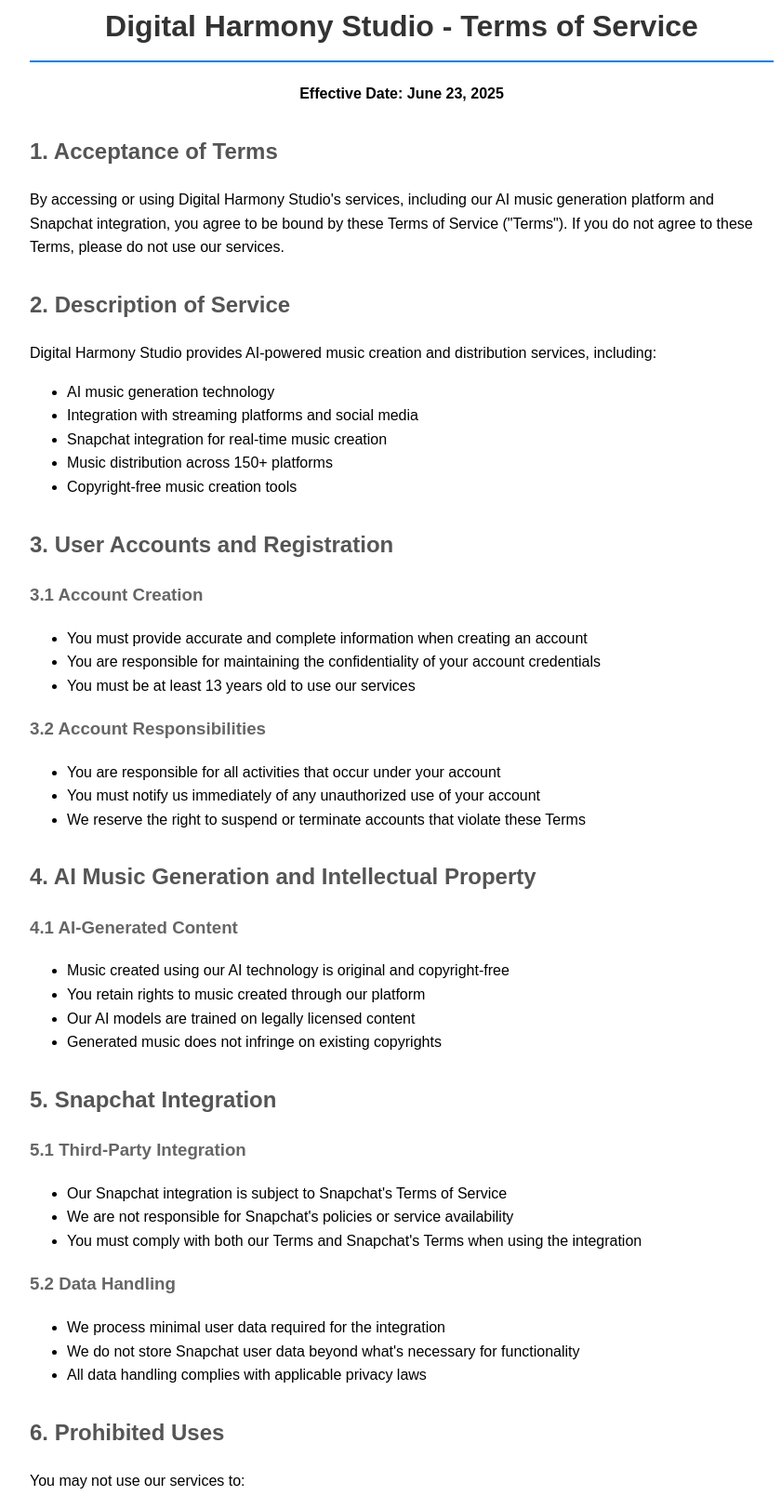
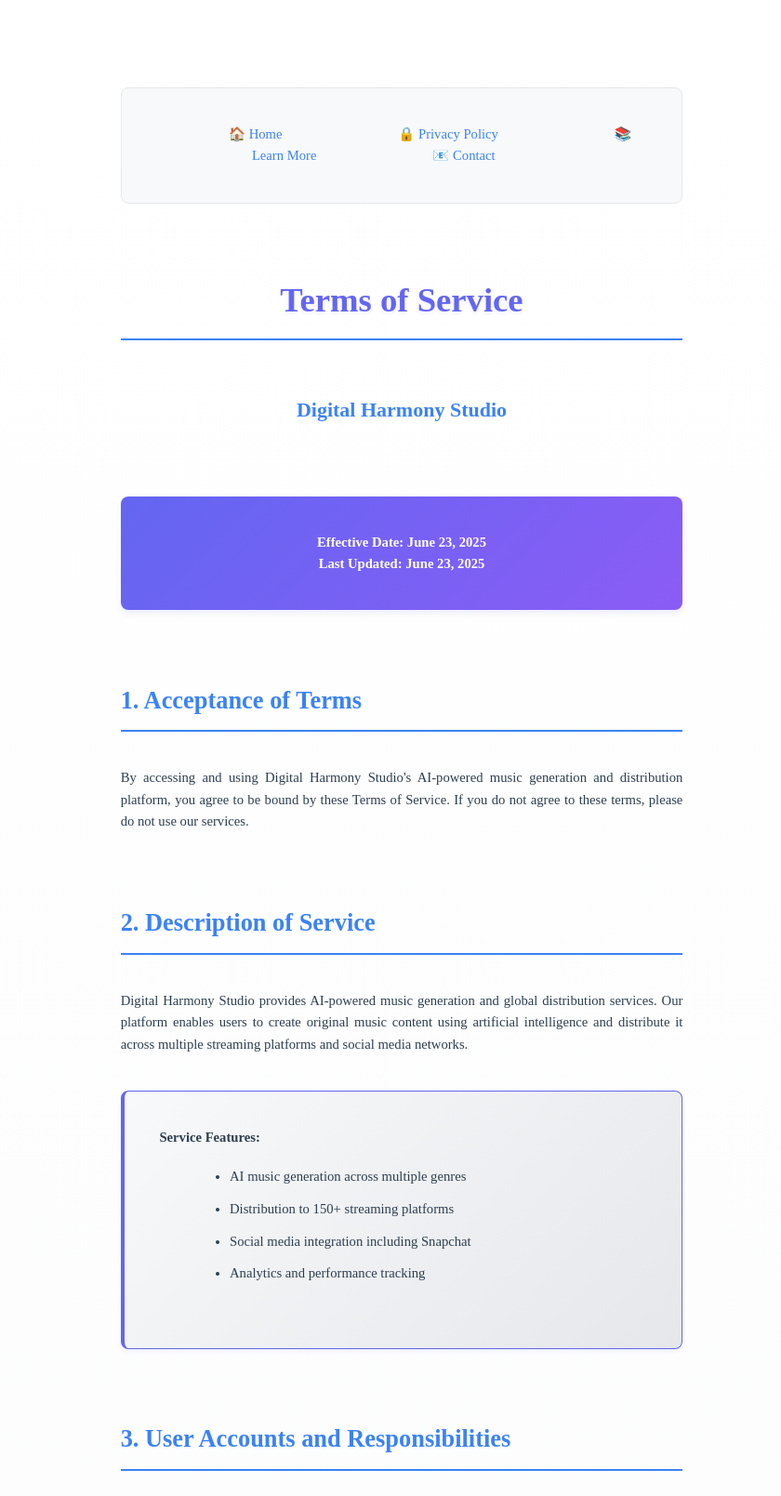
Before and after one commit to Mehran0031/dh, a plain HTML site: page terms.html in a window 1280 px wide. Shown: the part 38-1647 px from the top of the page at 93% size, without its empty margins (208-1048 px from the left). Drawn offline with Linux system fonts and the light colour scheme; a web font is replaced by a local one.

Commit message:
Update terms.html

```diff
--- a/terms.html
+++ b/terms.html
@@ -5,106 +5,230 @@
     <meta name="viewport" content="width=device-width, initial-scale=1.0">
     <title>Terms of Service - Digital Harmony Studio</title>
     <style>
-        body { font-family: Arial, sans-serif; max-width: 800px; margin: 0 auto; padding: 20px; line-height: 1.6; }
-        h1 { color: #333; border-bottom: 2px solid #007bff; padding-bottom: 10px; }
-        h2 { color: #555; margin-top: 30px; }
-        h3 { color: #666; }
-        .header { text-align: center; margin-bottom: 30px; }
-        .contact { background: #f8f9fa; padding: 15px; border-radius: 5px; margin-top: 30px; }
+        /* Dezelfde styling als privacy.html */
+        @import url('https://fonts.googleapis.com/css2?family=Computer+Modern+Serif:wght@400;700&family=Latin+Modern+Roman:wght@400;700&display=swap');
+
+        * {
+            margin: 0;
+            padding: 0;
+            box-sizing: border-box;
+        }
+
+        body {
+            font-family: 'Computer Modern Serif', 'Times New Roman', serif;
+            font-size: 11pt;
+            line-height: 1.6;
+            color: #2c3e50;
+            background-color: #ffffff;
+            max-width: 210mm;
+            margin: 0 auto;
+            padding: 2.5cm;
+            background: linear-gradient(to bottom, #ffffff 0%, #f8f9fa 100%);
+        }
+
+        .nav-links {
+            background-color: #f8f9fa;
+            padding: 1cm;
+            border-radius: 8px;
+            margin: 1cm 0;
+            border: 1px solid #e5e7eb;
+            text-align: center;
+        }
+
+        .nav-links a {
+            color: #3b82f6;
+            text-decoration: none;
+            margin: 0 1cm;
+            font-weight: 500;
+            padding: 0.3cm 0.6cm;
+            border-radius: 4px;
+            transition: background-color 0.3s;
+        }
+
+        .nav-links a:hover {
+            background-color: #e5e7eb;
+            text-decoration: underline;
+        }
+
+        .main-title {
+            font-size: 2.5em;
+            font-weight: bold;
+            color: #6366f1;
+            margin-bottom: 1cm;
+            text-align: center;
+            text-shadow: 0 2px 4px rgba(99, 102, 241, 0.1);
+        }
+
+        .subtitle {
+            font-size: 1.5em;
+            color: #3b82f6;
+            margin-bottom: 0.5cm;
+            font-weight: bold;
+            text-align: center;
+        }
+
+        .effective-date {
+            background: linear-gradient(135deg, #6366f1 0%, #8b5cf6 100%);
+            color: white;
+            padding: 1cm;
+            border-radius: 8px;
+            margin: 2cm 0;
+            box-shadow: 0 4px 6px rgba(99, 102, 241, 0.1);
+            text-align: center;
+        }
+
+        h1 {
+            font-size: 1.8em;
+            color: #3b82f6;
+            margin: 2cm 0 1cm 0;
+            padding-bottom: 0.3cm;
+            border-bottom: 2px solid #3b82f6;
+        }
+
+        h2 {
+            font-size: 1.4em;
+            color: #6366f1;
+            margin: 1.5cm 0 0.8cm 0;
+            font-weight: bold;
+        }
+
+        p {
+            margin-bottom: 0.8cm;
+            text-align: justify;
+        }
+
+        .highlight-box {
+            background: linear-gradient(135deg, #f8f9fa 0%, #e5e7eb 100%);
+            border: 1px solid #6366f1;
+            border-radius: 8px;
+            padding: 1cm;
+            margin: 1cm 0;
+            border-left: 4px solid #6366f1;
+            box-shadow: 0 2px 4px rgba(99, 102, 241, 0.1);
+        }
+
+        ul {
+            margin: 0.5cm 0 0.8cm 2cm;
+        }
+
+        li {
+            margin-bottom: 0.3cm;
+        }
+
+        .email {
+            font-weight: bold;
+            color: #6366f1;
+            background-color: #f0f9ff;
+            padding: 0.1cm 0.3cm;
+            border-radius: 4px;
+        }
+
+        .footer {
+            text-align: center;
+            margin-top: 3cm;
+            padding-top: 1cm;
+            border-top: 1px solid #e5e7eb;
+            color: #6b7280;
+            font-style: italic;
+        }
+
+        @media (max-width: 768px) {
+            body {
+                padding: 1cm;
+                font-size: 10pt;
+            }
+
+            .nav-links a {
+                display: block;
+                margin: 0.3cm 0;
+            }
+        }
     </style>
 </head>
 <body>
-    <div class="header">
-        <h1>Digital Harmony Studio - Terms of Service</h1>
-        <p><strong>Effective Date: June 23, 2025</strong></p>
+    <!-- Navigation Links -->
+    <div class="nav-links">
+        <a href="index.html">🏠 Home</a>
+        <a href="privacy.html">🔒 Privacy Policy</a>
+        <a href="learn.html">📚 Learn More</a>
+        <a href="index.html#contact">📧 Contact</a>
     </div>
 
-    <h2>1. Acceptance of Terms</h2>
-    <p>By accessing or using Digital Harmony Studio's services, including our AI music generation platform and Snapchat integration, you agree to be bound by these Terms of Service ("Terms"). If you do not agree to these Terms, please do not use our services.</p>
+    <h1 class="main-title">Terms of Service</h1>
+    <h2 class="subtitle">Digital Harmony Studio</h2>
 
-    <h2>2. Description of Service</h2>
-    <p>Digital Harmony Studio provides AI-powered music creation and distribution services, including:</p>
-    <ul>
-        <li>AI music generation technology</li>
-        <li>Integration with streaming platforms and social media</li>
-        <li>Snapchat integration for real-time music creation</li>
-        <li>Music distribution across 150+ platforms</li>
-        <li>Copyright-free music creation tools</li>
-    </ul>
-
-    <h2>3. User Accounts and Registration</h2>
-    <h3>3.1 Account Creation</h3>
-    <ul>
-        <li>You must provide accurate and complete information when creating an account</li>
-        <li>You are responsible for maintaining the confidentiality of your account credentials</li>
-        <li>You must be at least 13 years old to use our services</li>
-    </ul>
-
-    <h3>3.2 Account Responsibilities</h3>
-    <ul>
-        <li>You are responsible for all activities that occur under your account</li>
-        <li>You must notify us immediately of any unauthorized use of your account</li>
-        <li>We reserve the right to suspend or terminate accounts that violate these Terms</li>
-    </ul>
-
-    <h2>4. AI Music Generation and Intellectual Property</h2>
-    <h3>4.1 AI-Generated Content</h3>
-    <ul>
-        <li>Music created using our AI technology is original and copyright-free</li>
-        <li>You retain rights to music created through our platform</li>
-        <li>Our AI models are trained on legally licensed content</li>
-        <li>Generated music does not infringe on existing copyrights</li>
-    </ul>
-
-    <h2>5. Snapchat Integration</h2>
-    <h3>5.1 Third-Party Integration</h3>
-    <ul>
-        <li>Our Snapchat integration is subject to Snapchat's Terms of Service</li>
-        <li>We are not responsible for Snapchat's policies or service availability</li>
-        <li>You must comply with both our Terms and Snapchat's Terms when using the integration</li>
-    </ul>
-
-    <h3>5.2 Data Handling</h3>
-    <ul>
-        <li>We process minimal user data required for the integration</li>
-        <li>We do not store Snapchat user data beyond what's necessary for functionality</li>
-        <li>All data handling complies with applicable privacy laws</li>
-    </ul>
-
-    <h2>6. Prohibited Uses</h2>
-    <p>You may not use our services to:</p>
-    <ul>
-        <li>Create music that infringes on existing copyrights</li>
-        <li>Generate content that is illegal, harmful, or offensive</li>
-        <li>Attempt to reverse engineer our AI technology</li>
-        <li>Violate any applicable laws or regulations</li>
-        <li>Interfere with the security or functionality of our services</li>
-    </ul>
-
-    <h2>7. Limitation of Liability</h2>
-    <ul>
-        <li>Our services are provided "as is" without warranties</li>
-        <li>We do not guarantee the accuracy or quality of AI-generated content</li>
-        <li>We are not liable for any indirect, incidental, or consequential damages</li>
-        <li>Our total liability is limited to the amount you paid for services</li>
-    </ul>
-
-    <h2>8. Termination</h2>
-    <ul>
-        <li>You may terminate your account at any time</li>
-        <li>We may terminate accounts for Terms violations</li>
-        <li>Some provisions of these Terms survive termination</li>
-    </ul>
-
-    <div class="contact">
-        <h2>Contact Information</h2>
-        <p>For questions about these Terms of Service, please contact us at:</p>
-        <p><strong>Digital Harmony Studio</strong><br>
-        Email: Digital.Harmony.Studio@icmoil.com<br>
-        Website: https://digitalharmonystudio.com</p>
+    <div class="effective-date">
+        <strong>Effective Date: June 23, 2025</strong><br>
+        <strong>Last Updated: June 23, 2025</strong>
     </div>
 
-    <p><em>Last Updated: June 23, 2025</em></p>
-    <p>By using Digital Harmony Studio's services, you acknowledge that you have read, understood, and agree to be bound by these Terms of Service.</p>
+    <h1>1. Acceptance of Terms</h1>
+    <p>By accessing and using Digital Harmony Studio's AI-powered music generation and distribution platform, you agree to be bound by these Terms of Service. If you do not agree to these terms, please do not use our services.</p>
+
+    <h1>2. Description of Service</h1>
+    <p>Digital Harmony Studio provides AI-powered music generation and global distribution services. Our platform enables users to create original music content using artificial intelligence and distribute it across multiple streaming platforms and social media networks.</p>
+
+    <div class="highlight-box">
+        <strong>Service Features:</strong>
+        <ul>
+            <li>AI music generation across multiple genres</li>
+            <li>Distribution to 150+ streaming platforms</li>
+            <li>Social media integration including Snapchat</li>
+            <li>Analytics and performance tracking</li>
+        </ul>
+    </div>
+
+    <h1>3. User Accounts and Responsibilities</h1>
+    <p>Users are responsible for maintaining the confidentiality of their account information and for all activities that occur under their account. You agree to provide accurate and complete information when creating your account.</p>
+
+    <h2>3.1 Account Security</h2>
+    <p>You are responsible for safeguarding your password and all activities under your account. Notify us immediately of any unauthorized use of your account.</p>
+
+    <h2>3.2 Prohibited Uses</h2>
+    <p>You may not use our service for any illegal purposes or to violate any laws. This includes but is not limited to copyright infringement, harassment, or distribution of malicious content.</p>
+
+    <h1>4. Intellectual Property Rights</h1>
+    <p>Music generated through our AI platform belongs to the user who created it. Digital Harmony Studio retains rights to the underlying AI technology and platform infrastructure.</p>
+
+    <div class="highlight-box">
+        <strong>Your Rights:</strong>
+        <ul>
+            <li>Full ownership of AI-generated music content</li>
+            <li>Right to distribute and monetize your creations</li>
+            <li>Right to modify and adapt generated content</li>
+            <li>Right to use content for commercial purposes</li>
+        </ul>
+    </div>
+
+    <h1>5. Snapchat Integration Terms</h1>
+    <p>Our Snapchat integration is subject to additional terms and Snapchat's own policies. By using Snapchat features, you agree to comply with Snapchat's Terms of Service and Community Guidelines.</p>
+
+    <h2>5.1 Snapchat-Specific Provisions</h2>
+    <p>When sharing content through Snapchat, you acknowledge that such sharing is governed by Snapchat's terms and privacy policies in addition to our own.</p>
+
+    <h1>6. Payment and Billing</h1>
+    <p>Certain features of our service may require payment. All fees are non-refundable unless otherwise specified. We reserve the right to change our pricing with 30 days notice.</p>
+
+    <h1>7. Privacy and Data Protection</h1>
+    <p>Your privacy is important to us. Please review our Privacy Policy to understand how we collect, use, and protect your information.</p>
+
+    <h1>8. Limitation of Liability</h1>
+    <p>Digital Harmony Studio shall not be liable for any indirect, incidental, special, or consequential damages arising from your use of our service.</p>
+
+    <h1>9. Termination</h1>
+    <p>We may terminate or suspend your account at any time for violation of these terms. Upon termination, your right to use the service will cease immediately.</p>
+
+    <h1>10. Changes to Terms</h1>
+    <p>We reserve the right to modify these terms at any time. We will notify users of significant changes via email or platform notifications.</p>
+
+    <h1>11. Contact Information</h1>
+    <p>For questions about these Terms of Service, please contact us at <span class="email">Digital.Harmony.Studio@icmoil.com</span>.</p>
+
+    <div class="footer">
+        <p><strong>Digital Harmony Studio</strong> - AI-Powered Music Generation & Distribution</p>
+        <p>Email: <span class="email">Digital.Harmony.Studio@icmoil.com</span> | Platform: <a href="https://mehran0031.github.io/dh/">https://mehran0031.github.io/dh/</a></p>
+        <p>© 2025 Digital Harmony Studio. All rights reserved.</p>
+        <p><a href="privacy.html">Privacy Policy</a> | <a href="learn.html">Learn More</a> | <a href="index.html">Home</a></p>
+    </div>
 </body>
 </html>
```
